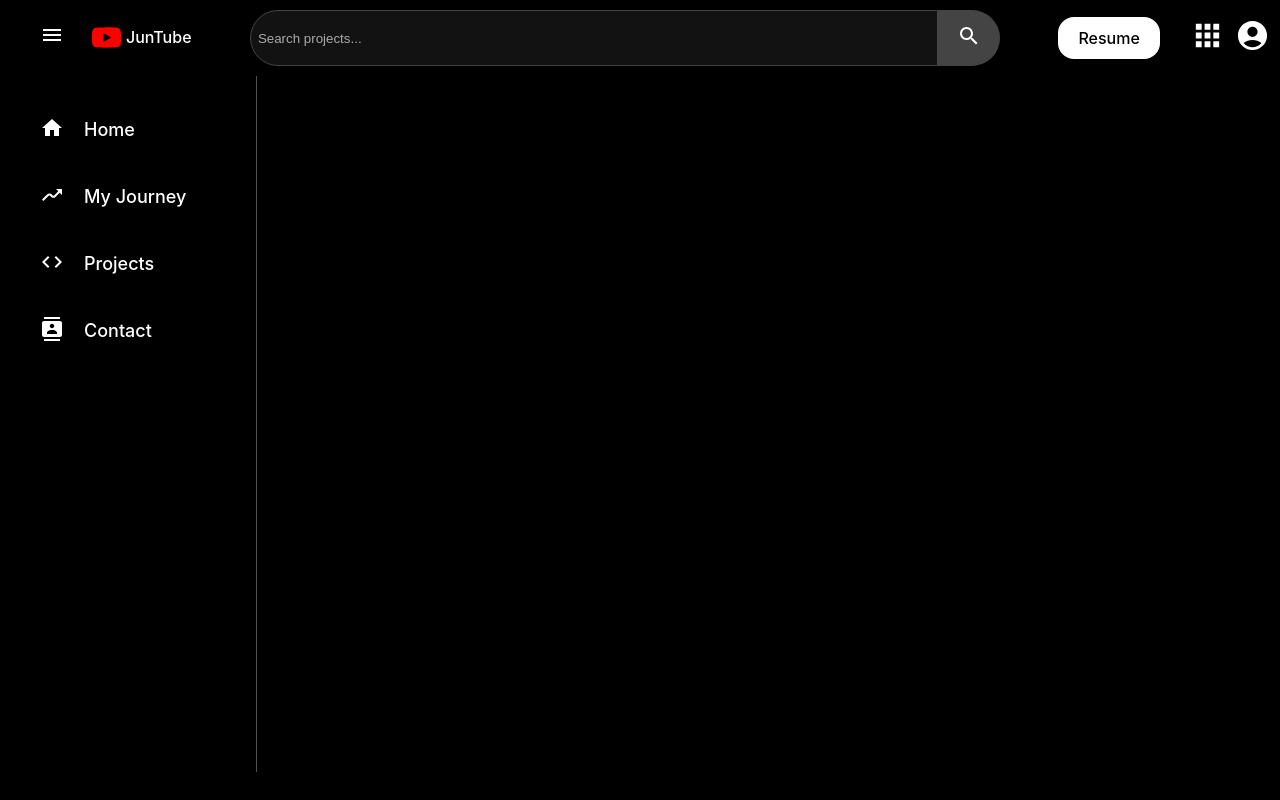
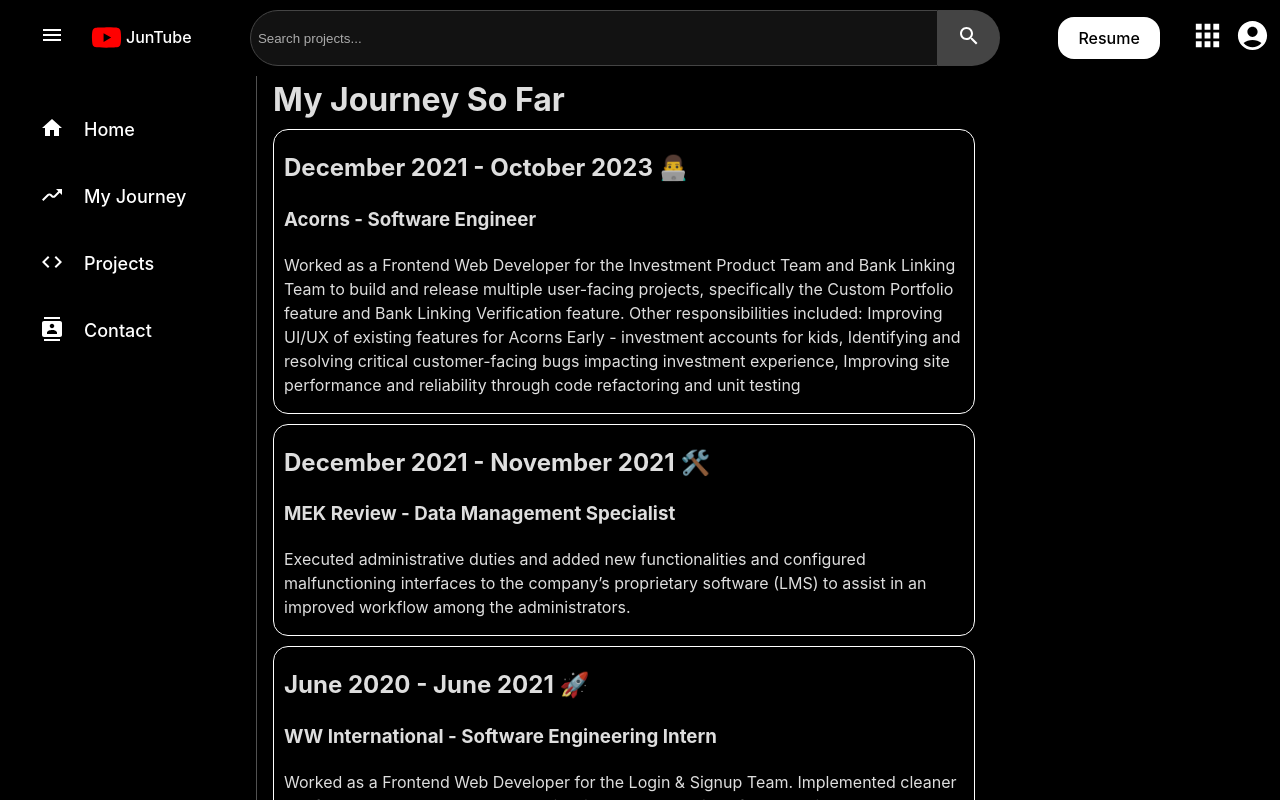
Before and after one commit to junhyungso/portfolio, a React (Vite) app: page /myjourney in a window 1280 px wide. Shown: the top 800 px of the page. Built offline with nearby package versions, Linux system fonts and the light colour scheme.

Commit message:
contact and journey page

```diff
--- a/src/App.tsx
+++ b/src/App.tsx
@@ -5,9 +5,9 @@
 import Header from './components/Header/Header';
 import LoadingBar from './components/LoadingBar/LoadingBar';
 import Sidebar from './components/SideBar/Sidebar';
-import About from './pages/About/MyJourney';
 import Contact from './pages/Contact/Contact';
 import Home from './pages/Home/Home';
+import MyJourney from './pages/MyJourney/MyJourney';
 import Projects from './pages/Projects';
 
 const App = () => {
@@ -39,7 +39,7 @@
             <Routes>
               <Route path="/" element={<Home />} />
               <Route path="/projects" element={<Projects />} />
-              <Route path="/about" element={<About />} />
+              <Route path="/myjourney" element={<MyJourney />} />
               <Route path="/contact" element={<Contact />} />
             </Routes>
           </main>
--- a/src/components/Header/Header.tsx
+++ b/src/components/Header/Header.tsx
@@ -47,7 +47,7 @@
           Resume
         </button>
         <div className="icons-container">
-          <Link to="/about">
+          <Link to="/myjourney">
             <AppsIcon
               onClick={() => window.open('https://github.com/junhyungso/')}
               className="link-icon"
--- a/src/components/SideBar/Sidebar.tsx
+++ b/src/components/SideBar/Sidebar.tsx
@@ -15,7 +15,7 @@
             <div className="sidebar__menu__item__text">Home</div>
           )}
         </Link>
-        <Link to="/about" className="sidebar__menu__item">
+        <Link to="/myjourney" className="sidebar__menu__item">
           <MovingIcon className="sidebar__menu__item__icon" />
           {!isSideMenuMinimized && (
             <div className="sidebar__menu__item__text">My Journey</div>
--- a/src/pages/About/MyJourney.css
+++ /dev/null
@@ -1,4 +0,0 @@
-.journey-page {
-  width: 100%;
-  margin: 0 1rem 1rem 1rem;
-}
--- a/src/pages/About/MyJourney.tsx
+++ /dev/null
@@ -1,53 +0,0 @@
-import './MyJourney.css';
-
-const MyJourney = () => {
-  const milestones = [
-    {
-      year: 'December 2021 - October 2023',
-      title: 'Acorns - Software Engineer',
-      description: 'Built Custom Portfolios.',
-      icon: '👨‍💻',
-    },
-    {
-      year: 'December 2021 - November 2021',
-      title: 'MEK Review - Data Management Specialist',
-      description: 'Built Custom Portfolios.',
-      icon: '🛠️',
-    },
-    {
-      year: 'June 2020 - June 2021',
-      title: 'WW International - Software Engineering Intern',
-      description: 'Built Custom Portfolios.',
-      icon: '🚀',
-    },
-  ];
-
-  return (
-    <div className="journey-page">
-      {/* Hero Section */}
-      <section className="hero">
-        <h1>My Journey So Far</h1>
-        <p>
-          From my first line of code to becoming a skilled frontend engineer,
-          here's how I got here.
-        </p>
-      </section>
-
-      {/* Timeline Section */}
-      <section className="timeline">
-        {milestones.map((milestone, index) => (
-          <div key={index} className="timeline-item">
-            <div className="timeline-icon">{milestone.icon}</div>
-            <div className="timeline-content">
-              <h2>{milestone.year}</h2>
-              <h3>{milestone.title}</h3>
-              <p>{milestone.description}</p>
-            </div>
-          </div>
-        ))}
-      </section>
-    </div>
-  );
-};
-
-export default MyJourney;
--- a/src/pages/Contact/Contact.css
+++ b/src/pages/Contact/Contact.css
@@ -26,6 +26,7 @@
 .intro {
   width: 800px;
   margin: 20px 40px;
+  text-align: center;
 }
 
 .project-list {
@@ -35,10 +36,6 @@
 .project {
   border-right: 1px solid white;
 }
-
-.link-icon-container {
-  display: flex;
-}
 .resume-button {
   margin: 0px 10px 0px 0px;
 }
--- a/src/pages/Contact/Contact.tsx
+++ b/src/pages/Contact/Contact.tsx
@@ -1,4 +1,3 @@
-import GithubIcon from '@mui/icons-material/GitHub';
 import LinkedInIcon from '@mui/icons-material/LinkedIn';
 
 import Me from '../../assets/me.jpeg';
@@ -20,7 +19,8 @@
           </div>
           <div className="intro">
             <h1>Contact</h1>
-            <div className="link-icon-container">
+            <p>Feel free to reach out to me any time about anything!</p>
+            <p>You can reach me at: junso5551@gmail.com</p>
             <LinkedInIcon
               onClick={() =>
                 window.open('https://www.linkedin.com/in/junhyungso/')
@@ -28,12 +28,6 @@
               className="link-icon"
               fontSize="large"
             />
-              <GithubIcon
-                onClick={() => window.open('https://github.com/junhyungso/')}
-                className="link-icon"
-                fontSize="large"
-              />
-            </div>
           </div>
         </div>
         {/* <hr />
--- /dev/null
+++ b/src/pages/MyJourney/MyJourney.css
@@ -0,0 +1,22 @@
+.journey-page {
+  display: flex;
+  flex-direction: column;
+  justify-content: space-between;
+  width: 100%;
+  margin: 0 1rem 1rem 1rem;
+}
+
+.timeline-container {
+  border: 1px solid white;
+  margin: 5px 0px;
+  width: 700px;
+  border-radius: 15px;
+}
+
+.timeline-content {
+  margin: 10px;
+}
+
+.timeline-content-odd {
+  margin: 10px;
+}
--- /dev/null
+++ b/src/pages/MyJourney/MyJourney.tsx
@@ -0,0 +1,51 @@
+import './MyJourney.css';
+
+const MyJourney = () => {
+  const milestones = [
+    {
+      year: 'December 2021 - October 2023',
+      title: 'Acorns - Software Engineer',
+      description:
+        'Worked as a Frontend Web Developer for the Investment Product Team and Bank Linking Team to build and release multiple user-facing projects, specifically the Custom Portfolio feature and Bank Linking Verification feature. Other responsibilities included: Improving UI/UX of existing features for Acorns Early - investment accounts for kids, Identifying and resolving critical customer-facing bugs impacting investment experience, Improving site performance and reliability through code refactoring and unit testing',
+      icon: '👨‍💻',
+    },
+    {
+      year: 'December 2021 - November 2021',
+      title: 'MEK Review - Data Management Specialist',
+      description:
+        'Executed administrative duties and added new functionalities and configured malfunctioning interfaces to the company’s proprietary software (LMS) to assist in an improved workflow among the administrators.',
+      icon: '🛠️',
+    },
+    {
+      year: 'June 2020 - June 2021',
+      title: 'WW International - Software Engineering Intern',
+      description:
+        'Worked as a Frontend Web Developer for the Login & Signup Team. Implemented cleaner UI of password-related errors and sign-in attempt warnings for the login pages. Also increased code coverage rate from 54% to 70% for the login page components by creating unit tests to ensure stronger code quality and reliability',
+      icon: '🚀',
+    },
+  ];
+
+  return (
+    <div className="journey-page">
+      <h1>My Journey So Far</h1>
+
+      {milestones.map((milestone, index) => (
+        <div key={index} className="timeline-container">
+          <div
+            className={
+              index % 2 !== 0 ? 'timeline-content' : 'timeline-content-odd'
+            }
+          >
+            <h2>
+              {milestone.year} {milestone.icon}
+            </h2>
+            <h3>{milestone.title}</h3>
+            <p>{milestone.description}</p>
+          </div>
+        </div>
+      ))}
+    </div>
+  );
+};
+
+export default MyJourney;
```
Also changed, not shown: 1 other file (tests, documents, lock files or other folders). Lines whose indentation alone changed are shown as unchanged.
